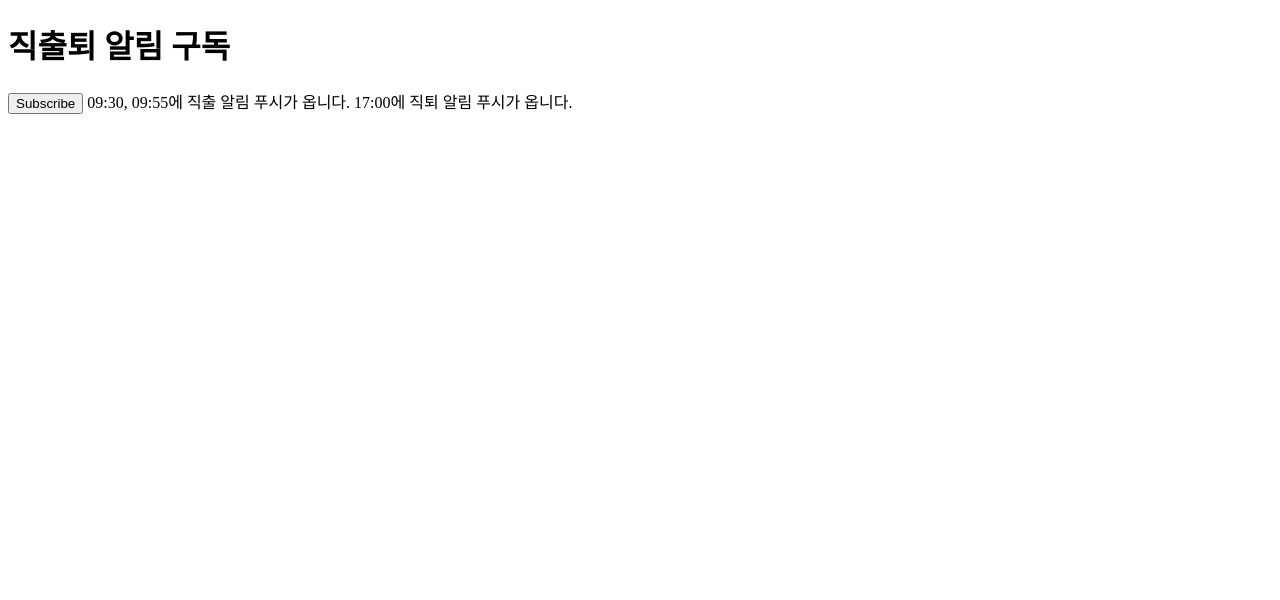
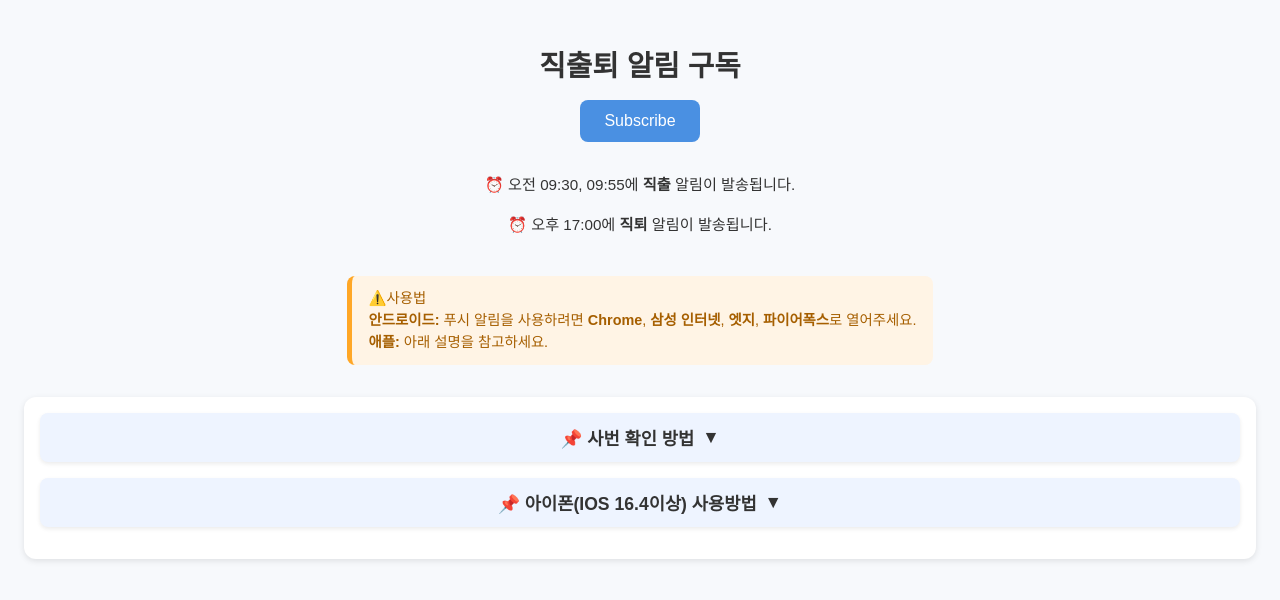
Before and after one commit to lastbest/TBMS-bot, a website: page public/index.html in a window 1280 px wide. Drawn offline with Linux system fonts and the light colour scheme.

Commit message:
update index.html

```diff
--- a/public/index.html
+++ b/public/index.html
@@ -7,13 +7,188 @@
   <link rel="manifest" href="/manifest.json" />
   <meta name="apple-mobile-web-app-capable" content="yes" />
   <meta name="apple-mobile-web-app-status-bar-style" content="default" />
-  <link rel="apple-touch-icon" href="/icon.png" />
+  <link rel="apple-touch-icon" href="./images/icon.png" />
+  <style>
+    body {
+      font-family: 'Arial', sans-serif;
+      margin: 0;
+      padding: 1.5rem;
+      background-color: #f7f9fc;
+      color: #333;
+    }
+
+    h1 {
+      font-size: 1.8rem;
+      text-align: center;
+      margin-bottom: 1rem;
+    }
+
+    .subscribe-box {
+      display: flex;
+      flex-direction: column;
+      align-items: center;
+      margin-bottom: 2rem;
+    }
+
+    button {
+      padding: 0.75rem 1.5rem;
+      font-size: 1rem;
+      background-color: #4a90e2;
+      color: white;
+      border: none;
+      border-radius: 8px;
+      cursor: pointer;
+      margin-bottom: 1rem;
+    }
+
+    button:hover {
+      background-color: #357ab7;
+    }
+
+    .info-text {
+      text-align: center;
+      font-size: 0.95rem;
+      line-height: 1.6;
+    }
+
+    .guide-section {
+      background-color: #ffffff;
+      border-radius: 12px;
+      padding: 1rem;
+      box-shadow: 0 2px 6px rgba(0, 0, 0, 0.1);
+    }
+
+    .toggle-header {
+      display: flex;
+      justify-content: center;
+      align-items: center;
+      cursor: pointer;
+      font-weight: bold;
+      font-size: 1.1rem;
+      margin-bottom: 1rem;
+      background-color: #eef4ff;
+      border-radius: 8px;
+      padding: 0.75rem 1rem;
+      box-shadow: 0 2px 4px rgba(0, 0, 0, 0.08);
+      transition: background-color 0.3s;
+    }
+
+    .toggle-header:hover {
+      background-color: #d8e9ff;
+    }
+
+    .toggle-icon {
+      margin-left: 0.5rem;
+      font-size: 1.1rem;
+    }
+
+    .guide-content {
+      display: none;
+      transition: max-height 0.3s ease;
+    }
+
+    .guide-content.open {
+      display: block;
+    }
+
+    .step {
+      margin-bottom: 1.5rem;
+      text-align: center;
+    }
+
+    .step img {
+      max-width: 100%;
+      height: auto;
+      border-radius: 8px;
+      margin-bottom: 0.5rem;
+    }
+
+    .step:nth-child(2) img {
+      width: 90%;
+      max-width: 400px; /* 2번 이미지 확대 */
+    }
+
+    .step span {
+      display: block;
+      font-size: 0.9rem;
+      color: #555;
+    }
+
+    .usage-tip {
+      background-color: #fff4e5;
+      color: #a65f00;
+      border-left: 5px solid #ffa726;
+      padding: 0.75rem 1rem;
+      margin-top: 1.5rem;
+      border-radius: 8px;
+      font-size: 0.9rem;
+      line-height: 1.5;
+    }
+
+  </style>
 </head>
 <body>
   <h1>직출퇴 알림 구독</h1>
-  <button onclick="subscribe()">Subscribe</button>
-  <span> 09:30, 09:55에 직출 알림 푸시가 옵니다.</span>
-  <span> 17:00에 직퇴 알림 푸시가 옵니다.</span>
+
+  <div class="subscribe-box">
+    <button onclick="subscribe()">Subscribe</button>
+    <div class="info-text">
+      <p>⏰ 오전 09:30, 09:55에 <strong>직출</strong> 알림이 발송됩니다.</p>
+      <p>⏰ 오후 17:00에 <strong>직퇴</strong> 알림이 발송됩니다.</p>
+    </div>
+    <div class="usage-tip">
+      ⚠️사용법<br>
+      <strong>안드로이드:</strong> 푸시 알림을 사용하려면 <strong>Chrome</strong>, <strong>삼성 인터넷</strong>, <strong>엣지</strong>, <strong>파이어폭스</strong>로 열어주세요.
+      <br><strong>애플:</strong> 아래 설명을 참고하세요.
+    </div>
+
+  </div>
+
+  <div class="guide-section">
+    <div class="toggle-header" onclick="toggleGuide()">
+      📌 사번 확인 방법
+      <span class="toggle-icon" id="toggleIcon">▼</span>
+    </div>
+
+    <div class="guide-content" id="guideContent">
+      <div class="step">
+        <img src="./images/guide-web-01.png" alt="1단계">
+        <span>TBMS에 로그인 후 우측 상단의 이름을 클릭합니다.</span>
+      </div>
+      <div class="step">
+        <img src="./images/guide-web-02.png" alt="2단계">
+        <span>드롭다운 메뉴에서 <strong>계정 정보</strong>를 클릭합니다.</span>
+      </div>
+      <div class="step">
+        <img src="./images/guide-web-03.png" alt="3단계">
+        <span>계정 정보 팝업에서 <strong>사번</strong>을 확인합니다.</span>
+      </div>
+    </div>
+
+    <div class="toggle-header" onclick="toggleGuide2()">
+      📌 아이폰(IOS 16.4이상) 사용방법
+      <span class="toggle-icon" id="toggleIcon2">▼</span>
+    </div>
+
+    <div class="guide-content" id="guideContent2">
+      <div class="step">
+        <img src="./images/guide-ios-01.png" alt="1단계" style="max-width: 50%">
+        <span><strong>safari</strong>로 페이지를 연 후에 <strong>공유 버튼</strong>을 클릭합니다.</span>
+      </div>
+      <div class="step">
+        <img src="./images/guide-ios-02.png" alt="2단계" style="max-width: 50%">
+        <span><strong>홈화면에 추가</strong>를 선택합니다..</span>
+      </div>
+      <div class="step">
+        <img src="./images/guide-ios-03.png" alt="3단계" style="max-width: 50%">
+        <span><strong>추가 버튼</strong>을 클릭합니다.</span>
+      </div>
+      <div class="step">
+        <img src="./images/guide-ios-04.png" alt="4단계" style="max-width: 50%">
+        <span>홈화면에 생긴 바로가기로 접속합니다.</span>
+      </div>
+    </div>
+  </div>
 
   <script>
     const vapidPublicKey = 'BFSA_8aQ8Ib7U4MSsWiMHrlXB5cfa8h2QBhSC_70yzydT3w6WGLQyzy1PmPg9LERgqwhkdYE-wwPaRkFWGI8eng'; // 서버에서 생성한 공개키
@@ -32,7 +207,7 @@
         applicationServerKey: urlBase64ToUint8Array(vapidPublicKey)
       });
 
-      const key = prompt("전송받을 키 입력 (예: user123)");
+      const key = prompt("사번을 입력하세요 (예: IZ240404)");
 
       await fetch(`${serverUrl}/push/subscribe`, {
         method: 'POST',
@@ -52,6 +227,19 @@
       const raw = atob(base64);
       return new Uint8Array([...raw].map(c => c.charCodeAt(0)));
     }
+
+    function toggleGuide() {
+      const content = document.getElementById("guideContent");
+      const icon = document.getElementById("toggleIcon");
+      const isOpen = content.classList.toggle("open");
+      icon.textContent = isOpen ? "▲" : "▼";
+    }
+    function toggleGuide2() {
+      const content = document.getElementById("guideContent2");
+      const icon = document.getElementById("toggleIcon2");
+      const isOpen = content.classList.toggle("open");
+      icon.textContent = isOpen ? "▲" : "▼";
+    }
   </script>
 </body>
 </html>
--- a/public/sw.js
+++ b/public/sw.js
@@ -2,6 +2,6 @@ self.addEventListener('push', event => {
   const data = event.data.json();
   self.registration.showNotification(data.title, {
     body: data.body,
-    icon: 'icon.png'
+    icon: "./images/icon.png",
   });
 });
```
Also changed, not shown: public/images/guide-ios-01.png (added), public/images/guide-ios-02.png (added), public/images/guide-ios-03.png (added), public/images/guide-ios-04.png (added), public/images/guide-web-01.png (added), public/images/guide-web-02.png (added), public/images/guide-web-03.png (added), public/images/icon.png (added), 1 other file.
